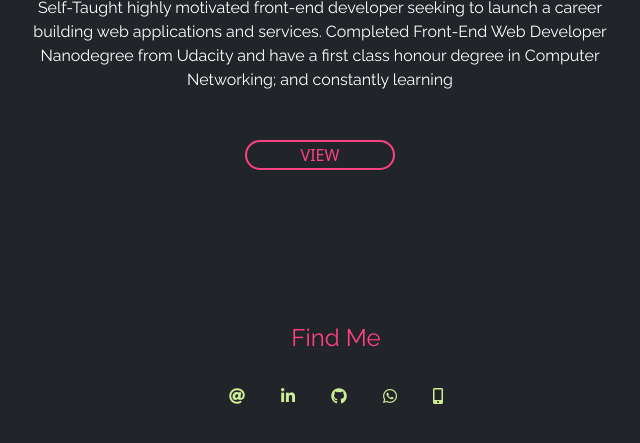
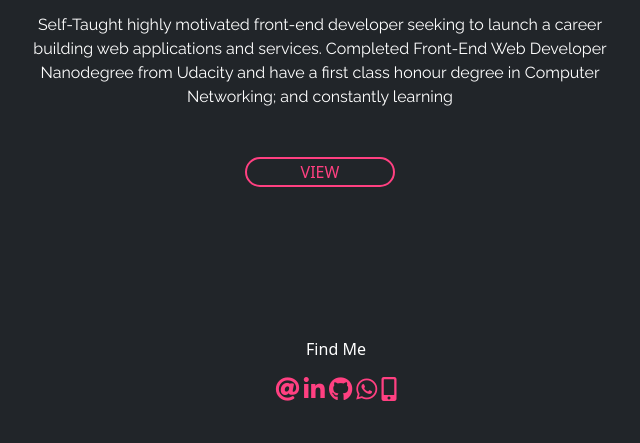
Before and after one commit to miraEbrahim/miraEbrahim.github.io, a website: page index.html in a window 1280 px wide. Shown: the part 297-740 px from the top of the page, without its empty margins (320-960 px from the left). Drawn offline with nearby package versions, Linux system fonts and the light colour scheme.

Commit message:
Update index.html

```diff
--- a/index.html
+++ b/index.html
@@ -32,14 +32,14 @@
             <div class="inner-fa">
                 <ul>
                     <li>
-                        <p class="pink">Find Me</p>
+                        <p class="text-white">Find Me</p>
                     </li>
                     <li>
-                        <a class="lime fas fa-at" href="mailto:mira79j@gmail.com/" target="_blank"></a>
-                        <a class="lime fab fa-linkedin-in" href="https://www.linkedin.com/in/miraebrahim/" target="_blank"></a>
-                        <a class="lime fab fa-github" href="https://github.com/miraebrahim" target="_blank"></a>
-                        <a class="lime fab fa-whatsapp" href="https://api.whatsapp.com/send?phone=+447380990755&text=Hi" target="_blank"></a>
-                        <a class="lime fas fa-mobile-alt" href="tel:+447380990755"></a>
+                        <a class="pink fas fa-at" href="mailto:mira79j@gmail.com/" target="_blank"></a>
+                        <a class="pink fab fa-linkedin-in" href="https://www.linkedin.com/in/miraebrahim/" target="_blank"></a>
+                        <a class="pink fab fa-github" href="https://github.com/miraebrahim" target="_blank"></a>
+                        <a class="pink fab fa-whatsapp" href="https://api.whatsapp.com/send?phone=+447380990755&text=Hi" target="_blank"></a>
+                        <a class="pink fas fa-mobile-alt" href="tel:+447380990755"></a>
                     </li>
                 </ul>
 
```
